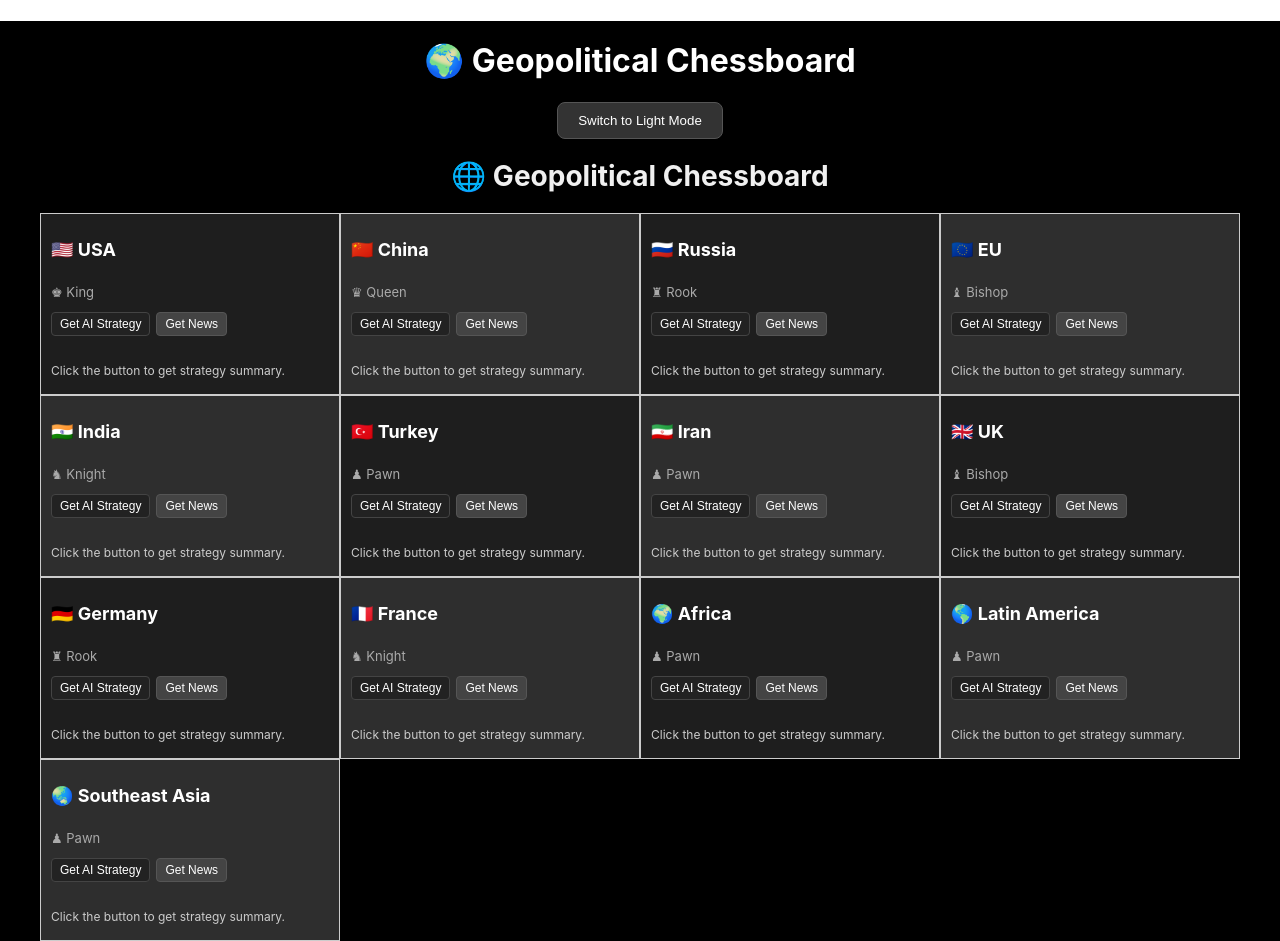
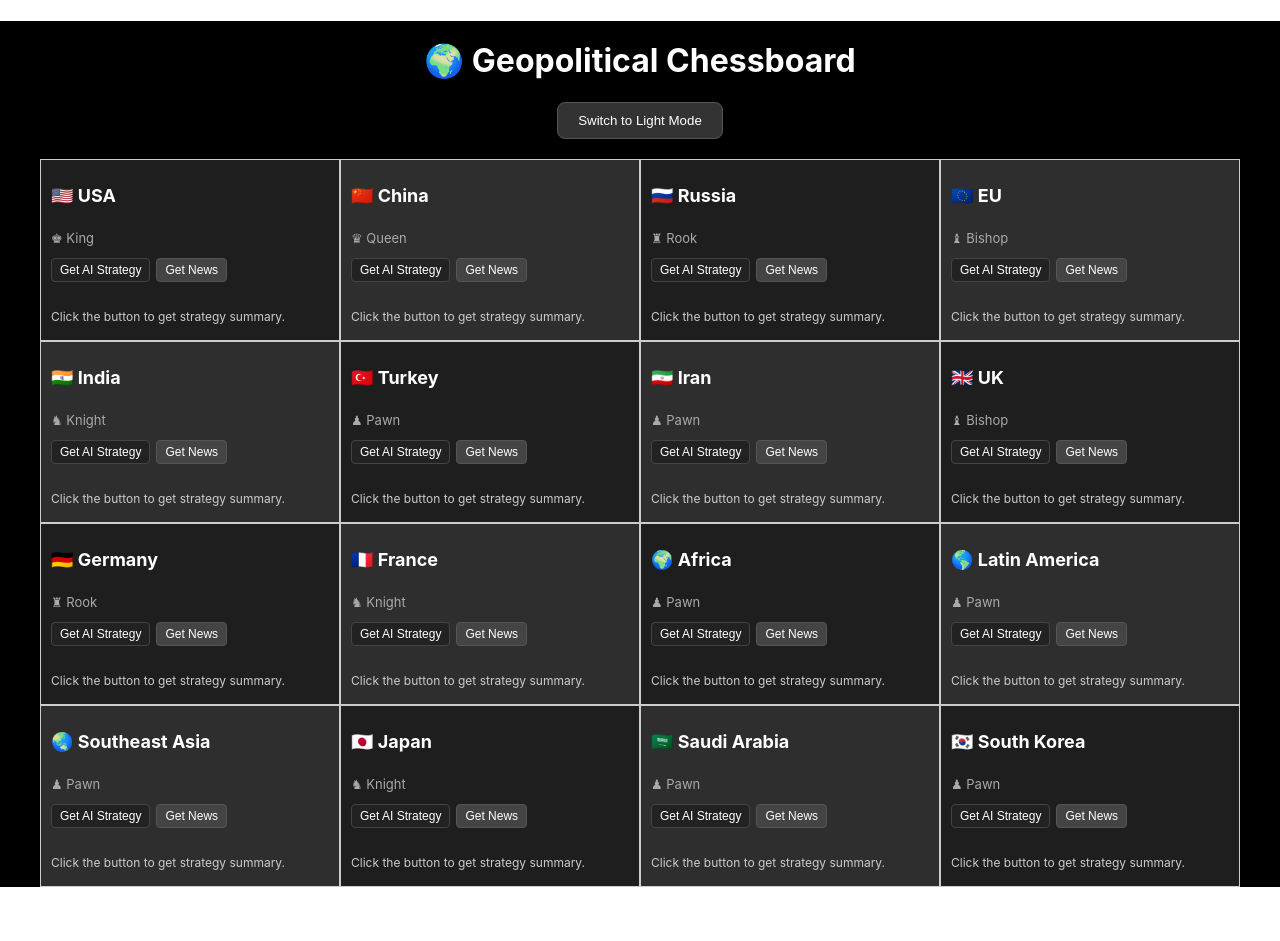
Before and after one commit to Solvanta/geopolitical-chess, a React (Create React App) app: page / in a window 1280 px wide. After the commit the page ends 887 px from the top, so only its background shows below. Built offline with nearby package versions, Linux system fonts and the light colour scheme; the HTML template or start-up script is replaced by a standard one.

Commit message:
♟️ Added Japan, South Korea, Saudi Arabia. Full 4x4 chessboard layout.

```diff
--- a/src/GeopoliticalChessboard.jsx
+++ b/src/GeopoliticalChessboard.jsx
@@ -1,6 +1,3 @@
-import { useState } from "react";
-import { motion } from "framer-motion";
-
 const countryRoles = {
   "USA": "♚ King",
   "China": "♛ Queen",
@@ -14,8 +11,14 @@ const countryRoles = {
   "France": "♞ Knight",
   "Africa": "♟︎ Pawn",
   "Latin America": "♟︎ Pawn",
-  "Southeast Asia": "♟︎ Pawn"
+  "Southeast Asia": "♟︎ Pawn",
+  "Japan": "♞ Knight",
+  "Saudi Arabia": "♟︎ Pawn",
+  "South Korea": "♟︎ Pawn"
 };
+
+import { useState } from "react";
+import { motion } from "framer-motion";
 
 const countryFlags = {
   "USA": "🇺🇸",
@@ -30,12 +33,16 @@ const countryFlags = {
   "France": "🇫🇷",
   "Africa": "🌍",
   "Latin America": "🌎",
-  "Southeast Asia": "🌏"
+  "Southeast Asia": "🌏",
+  "Japan": "🇯🇵",
+  "Saudi Arabia": "🇸🇦",
+  "South Korea": "🇰🇷"
 };
 
 const countries = [
   "USA", "China", "Russia", "EU", "India", "Turkey", "Iran",
-  "UK", "Germany", "France", "Africa", "Latin America", "Southeast Asia"
+  "UK", "Germany", "France", "Africa", "Latin America", "Southeast Asia",
+  "Japan", "Saudi Arabia", "South Korea"
 ];
 
 export default function GeopoliticalChessboard({ darkMode }) {
@@ -49,9 +56,12 @@ export default function GeopoliticalChessboard({ darkMode }) {
     try {
       const response = await fetch("https://geopolitical-backend.onrender.com/api/strategy", {
         method: "POST",
-        headers: { "Content-Type": "application/json" },
+        headers: {
+          "Content-Type": "application/json"
+        },
         body: JSON.stringify({ country })
       });
+
       const data = await response.json();
       setSummaries((prev) => ({ ...prev, [country]: data.summary }));
     } catch (err) {
@@ -64,13 +74,18 @@ export default function GeopoliticalChessboard({ darkMode }) {
 
   const getCountryNews = async (country) => {
     setNewsLoading(country);
+
     try {
       const response = await fetch("https://geopolitical-backend.onrender.com/api/news", {
         method: "POST",
-        headers: { "Content-Type": "application/json" },
+        headers: {
+          "Content-Type": "application/json"
+        },
         body: JSON.stringify({ country })
       });
+
       const data = await response.json();
+
       if (data.error) {
         console.error("Backend error:", data.error);
         setNews((prev) => ({ ...prev, [country]: [] }));
@@ -86,16 +101,6 @@ export default function GeopoliticalChessboard({ darkMode }) {
   };
 
   return (
-    <div>
-      <h1 style={{
-        textAlign: 'center',
-        fontSize: '28px',
-        margin: '20px 0',
-        color: darkMode ? '#f0f0f0' : '#111'
-      }}>
-        🌐 Geopolitical Chessboard
-      </h1>
-
     <div style={{
       display: 'grid',
       gridTemplateColumns: 'repeat(4, 1fr)',
@@ -106,9 +111,7 @@ export default function GeopoliticalChessboard({ darkMode }) {
     }}>
       {countries.map((country, index) => {
         const isDark = (Math.floor(index / 4) + index) % 2 === 0;
-          const tileColor = isDark
-            ? (darkMode ? '#1e1e1e' : '#ddd')
-            : (darkMode ? '#2e2e2e' : '#f9f9f9');
+        const tileColor = isDark ? (darkMode ? '#1e1e1e' : '#ddd') : (darkMode ? '#2e2e2e' : '#f9f9f9');
 
         return (
           <motion.div
@@ -131,11 +134,7 @@ export default function GeopoliticalChessboard({ darkMode }) {
             <h2 style={{ fontSize: '18px', fontWeight: 'bold', marginBottom: '4px' }}>
               {countryFlags[country]} {country}
             </h2>
-
-              <p
-                title={`Strategic role: ${countryRoles[country]}`}
-                style={{ fontSize: '13px', color: darkMode ? '#aaa' : '#555', marginBottom: '6px' }}
-              >
+            <p style={{ fontSize: '13px', color: darkMode ? '#aaa' : '#555', marginBottom: '6px' }} title={`Chess Role: ${countryRoles[country]}`}>
               {countryRoles[country]}
             </p>
 
@@ -181,8 +180,7 @@ export default function GeopoliticalChessboard({ darkMode }) {
               <ul style={{ fontSize: '12px', paddingLeft: '18px' }}>
                 {news[country].map((article, i) => (
                   <li key={i} style={{ marginBottom: '4px' }}>
-                      <a href={article.url} target="_blank" rel="noopener noreferrer"
-                        style={{ color: darkMode ? '#4fd1c5' : '#007acc' }}>
+                    <a href={article.url} target="_blank" rel="noopener noreferrer" style={{ color: darkMode ? '#4fd1c5' : '#007acc' }}>
                       {article.title}
                     </a>
                   </li>
@@ -193,6 +191,5 @@ export default function GeopoliticalChessboard({ darkMode }) {
         );
       })}
     </div>
-    </div>
   );
 }
```
Lines whose indentation alone changed are shown as unchanged.
